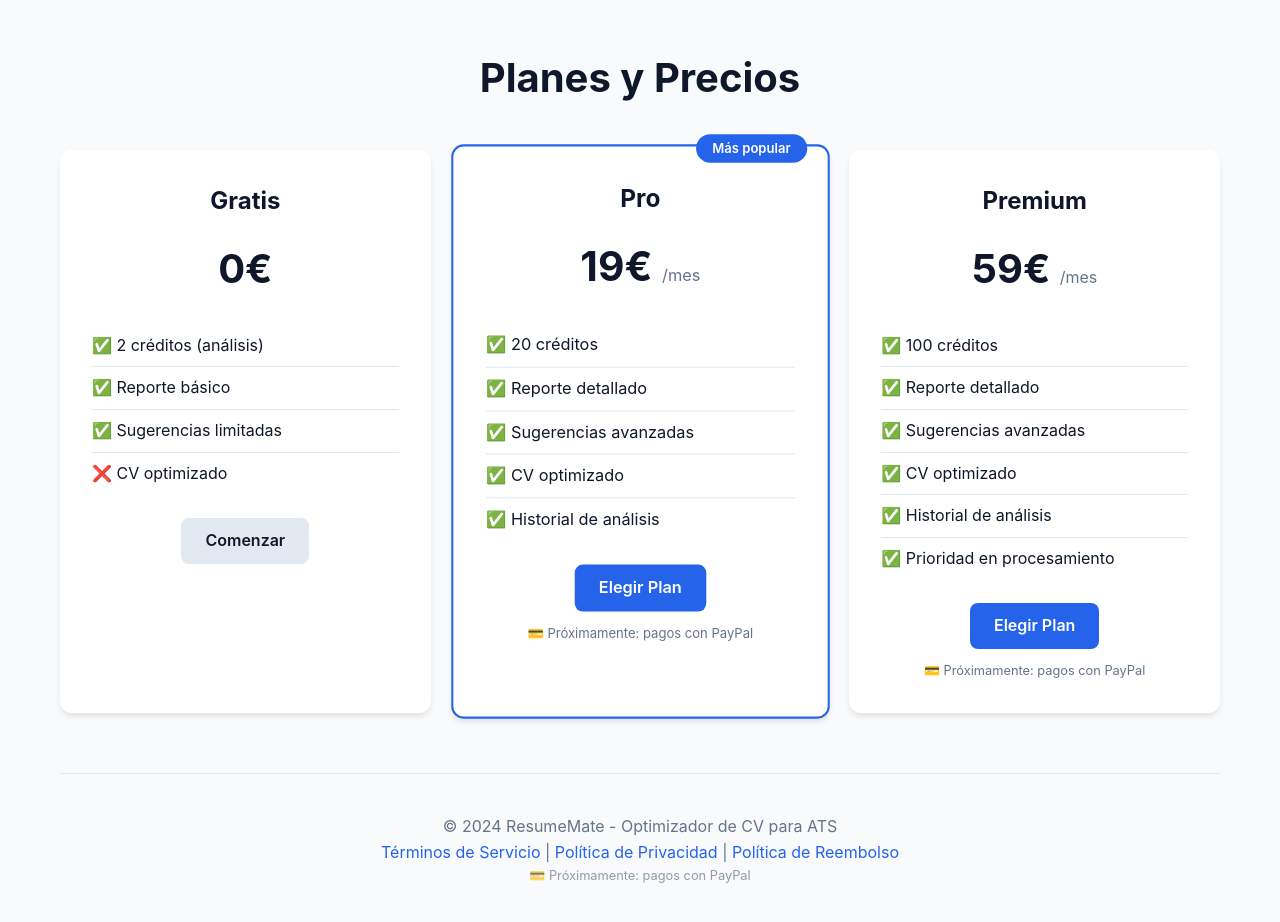
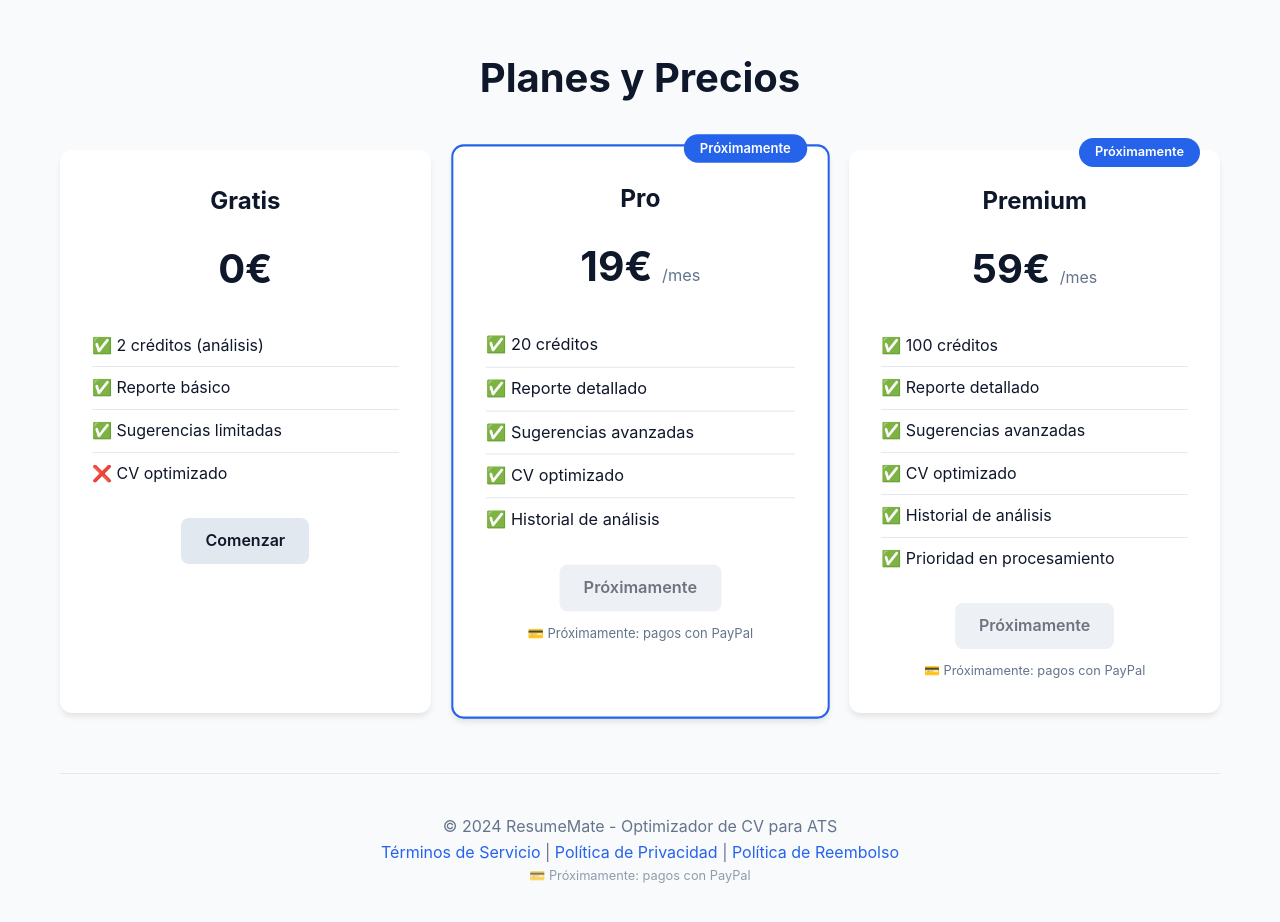
Before and after one commit to saimlb/resumemate, a website: page frontend/index.html in a window 1280 px wide. Shown: the part 1100-2022 px from the top of the page. Drawn offline with Linux system fonts and the light colour scheme.

Commit message:
Deshabilitando pagos temporalmente en la página principal

```diff
--- a/frontend/index.html
+++ b/frontend/index.html
@@ -117,7 +117,7 @@
                     <a href="#" class="btn btn-secondary" id="freePlanBtn">Comenzar</a>
                 </div>
                 <div class="pricing-card popular">
-                    <div class="badge">Más popular</div>
+                    <div class="badge">Próximamente</div>
                     <h3>Pro</h3>
                     <div class="price">19€ <span>/mes</span></div>
                     <ul>
@@ -127,10 +127,11 @@
                         <li>✅ CV optimizado</li>
                         <li>✅ Historial de análisis</li>
                     </ul>
-                    <a href="#" class="btn btn-primary" id="proPlanBtn">Elegir Plan</a>
+                    <a href="#" class="btn btn-secondary" style="opacity: 0.6; cursor: not-allowed;">Próximamente</a>
                     <small>💳 Próximamente: pagos con PayPal</small>
                 </div>
                 <div class="pricing-card">
+                    <div class="badge">Próximamente</div>
                     <h3>Premium</h3>
                     <div class="price">59€ <span>/mes</span></div>
                     <ul>
@@ -141,7 +142,7 @@
                         <li>✅ Historial de análisis</li>
                         <li>✅ Prioridad en procesamiento</li>
                     </ul>
-                    <a href="#" class="btn btn-primary" id="premiumPlanBtn">Elegir Plan</a>
+                    <a href="#" class="btn btn-secondary" style="opacity: 0.6; cursor: not-allowed;">Próximamente</a>
                     <small>💳 Próximamente: pagos con PayPal</small>
                 </div>
             </div>
```
